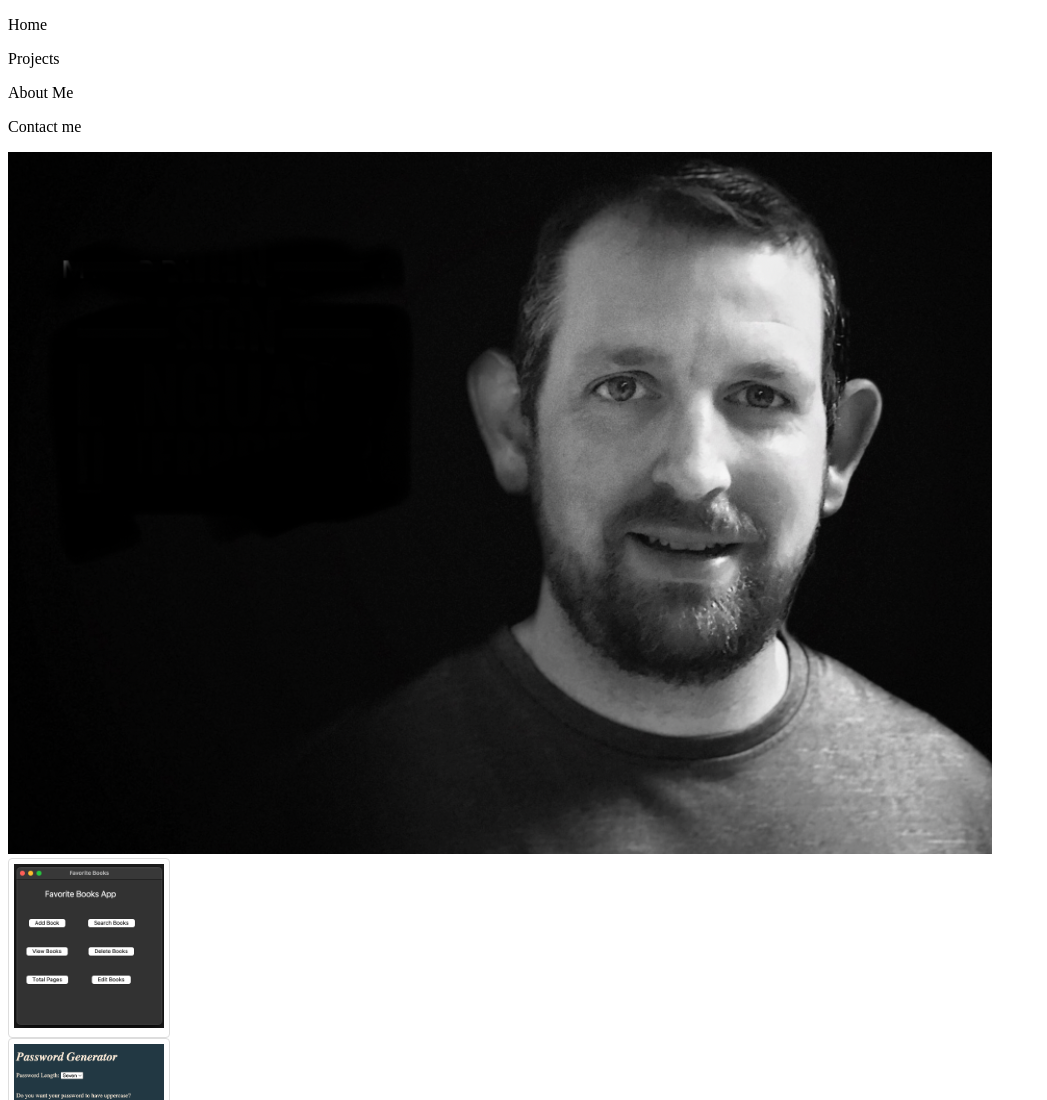
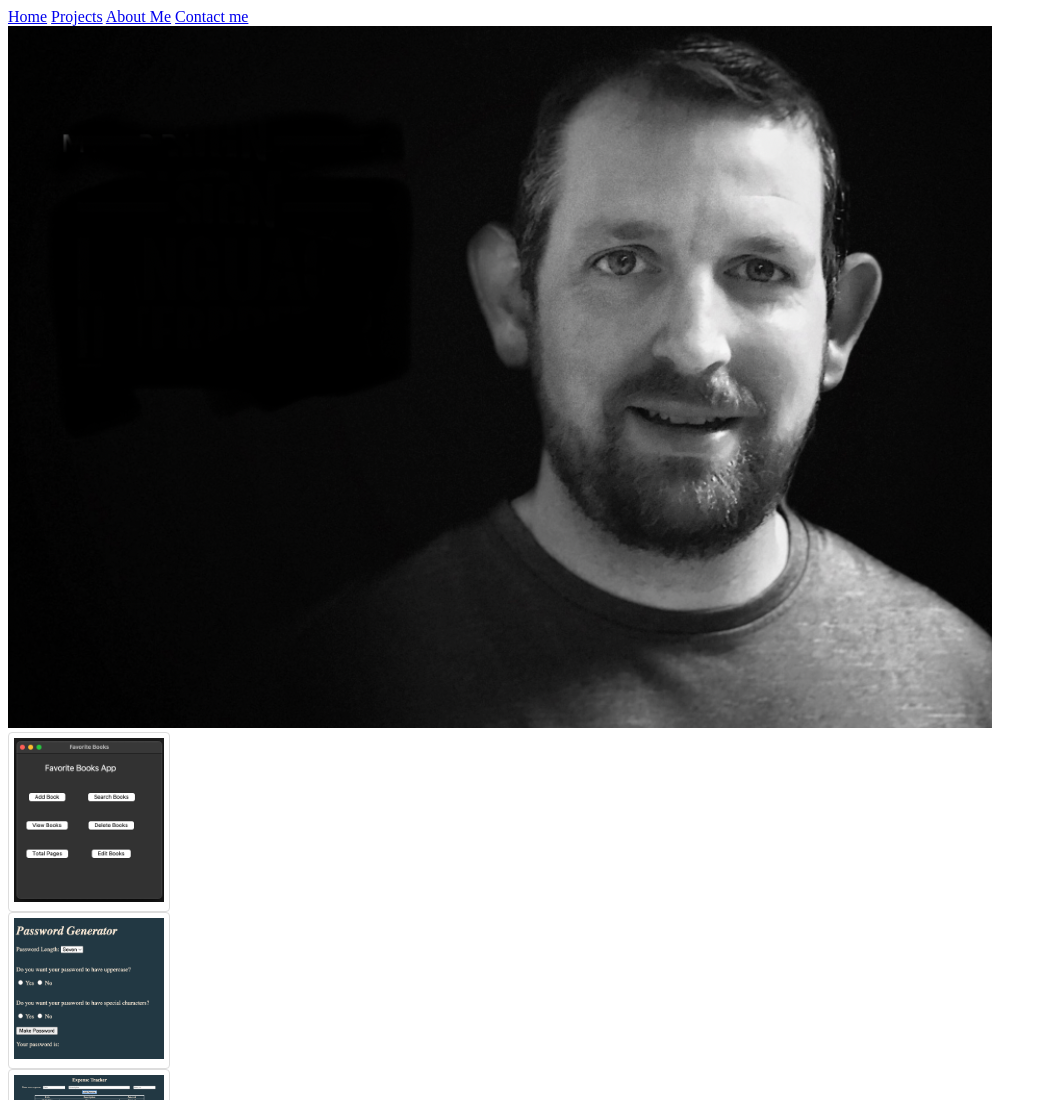
Before and after one commit to BrianBawden/my_website, a plain HTML site: page index.html in a window 1280 px wide. Shown: the top 1100 px of the page, without its empty margins (0-1047 px from the left). Drawn offline with Linux system fonts and the light colour scheme.

Commit message:
add link to location for top_banner.

```diff
--- a/index.html
+++ b/index.html
@@ -12,10 +12,10 @@
 <body>
 
     <div id="top_banner">
-        <p>Home</p>
-        <p>Projects</p>
-        <p>About Me</p>
-        <p>Contact me</p>
+        <a href="#top_banner">Home</a>
+        <a href="#projects_thumbnails">Projects</a>
+        <a href="#about_me">About Me</a>
+        <a href="#contact_me">Contact me</a>
     </div>
 
     <div id="self_pic">
@@ -48,7 +48,7 @@
         </div>
     </div>
 
-    <div id="about-me">
+    <div id="about_me">
         <h3>About Me</h3>
         <p>Lorem ipsum dolor sit, amet consectetur adipisicing elit. Mollitia id sint cumque accusantium sequi, debitis ex tempora quae reiciendis quibusdam? Doloribus, aperiam. Sed ut et, mollitia eaque veritatis quis. Nobis!</p>
         <p>Lorem ipsum dolor sit, amet consectetur adipisicing elit. Mollitia id sint cumque accusantium sequi, debitis ex tempora quae reiciendis quibusdam? Doloribus, aperiam. Sed ut et, mollitia eaque veritatis quis. Nobis!</p>
```
